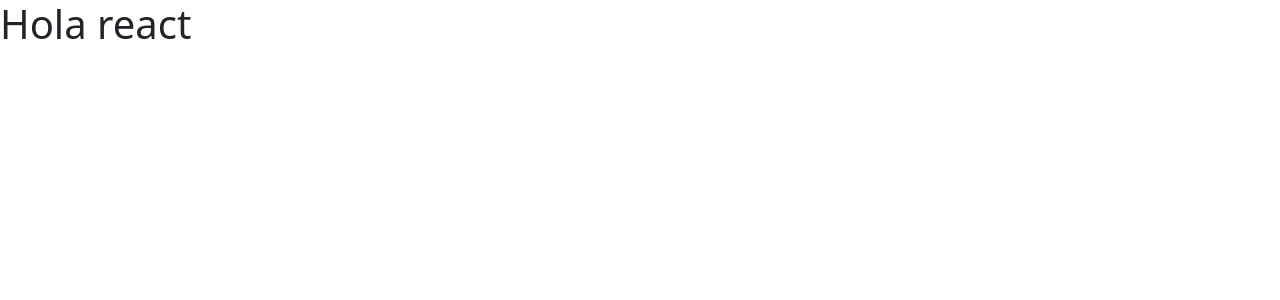
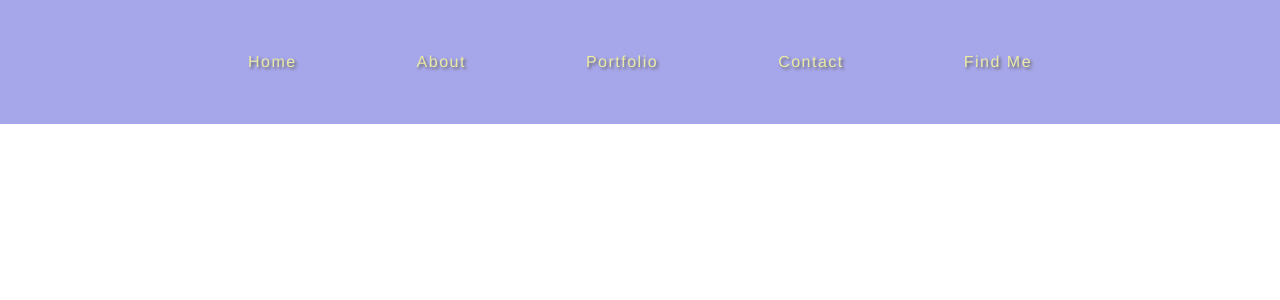
Before and after one commit to rafalobop/React_Portfolio, a React (Create React App) app: page / in a window 1280 px wide. Shown: the top 300 px of the page. Built offline with nearby package versions, Linux system fonts and the light colour scheme.

Commit message:
agregando componente navbar

```diff
--- a/package.json
+++ b/package.json
@@ -3,12 +3,17 @@
   "version": "0.1.0",
   "private": true,
   "dependencies": {
+    "@fortawesome/fontawesome-free": "^5.15.3",
+    "@fortawesome/fontawesome-svg-core": "^1.2.35",
+    "@fortawesome/free-solid-svg-icons": "^5.15.3",
+    "@fortawesome/react-fontawesome": "^0.1.14",
     "@testing-library/jest-dom": "^5.12.0",
     "@testing-library/react": "^11.2.7",
     "@testing-library/user-event": "^12.8.3",
     "bootstrap": "^5.0.1",
     "react": "^17.0.2",
     "react-dom": "^17.0.2",
+    "react-router-dom": "^5.2.0",
     "react-scripts": "4.0.3",
     "web-vitals": "^1.1.2"
   },
--- a/public/index.html
+++ b/public/index.html
@@ -9,35 +9,26 @@
       name="description"
       content="Web site created using create-react-app"
     />
-    <link rel="apple-touch-icon" href="%PUBLIC_URL%/logo192.png" />
-    <!--
-      manifest.json provides metadata used when your web app is installed on a
-      user's mobile device or desktop. See https://developers.google.com/web/fundamentals/web-app-manifest/
-    -->
-    <link rel="manifest" href="%PUBLIC_URL%/manifest.json" />
-    <!--
-      Notice the use of %PUBLIC_URL% in the tags above.
-      It will be replaced with the URL of the `public` folder during the build.
-      Only files inside the `public` folder can be referenced from the HTML.
 
-      Unlike "/favicon.ico" or "favicon.ico", "%PUBLIC_URL%/favicon.ico" will
-      work correctly both with client-side routing and a non-root public URL.
-      Learn how to configure a non-root public URL by running `npm run build`.
-    -->
-    <title>React App</title>
+    <title>Lobo Plaza Rafael - Portfolio React</title>
   </head>
   <body>
-    <noscript>You need to enable JavaScript to run this app.</noscript>
     <div id="root"></div>
-    <!--
-      This HTML file is a template.
-      If you open it directly in the browser, you will see an empty page.
 
-      You can add webfonts, meta tags, or analytics to this file.
-      The build step will place the bundled scripts into the <body> tag.
-
-      To begin the development, run `npm start` or `yarn start`.
-      To create a production bundle, use `npm run build` or `yarn build`.
-    -->
+    <script
+      src="https://code.jquery.com/jquery-3.5.1.slim.min.js"
+      integrity="sha384-DfXdz2htPH0lsSSs5nCTpuj/zy4C+OGpamoFVy38MVBnE+IbbVYUew+OrCXaRkfj"
+      crossorigin="anonymous"
+    ></script>
+    <script
+      src="https://cdn.jsdelivr.net/npm/popper.js@1.16.1/dist/umd/popper.min.js"
+      integrity="sha384-9/reFTGAW83EW2RDu2S0VKaIzap3H66lZH81PoYlFhbGU+6BZp6G7niu735Sk7lN"
+      crossorigin="anonymous"
+    ></script>
+    <script
+      src="https://cdn.jsdelivr.net/npm/bootstrap@4.6.0/dist/js/bootstrap.min.js"
+      integrity="sha384-+YQ4JLhjyBLPDQt//I+STsc9iw4uQqACwlvpslubQzn4u2UU2UFM80nGisd026JF"
+      crossorigin="anonymous"
+    ></script>
   </body>
 </html>
--- a/src/App.jsx
+++ b/src/App.jsx
@@ -1,10 +1,19 @@
 import React from 'react';
 import 'bootstrap/dist/css/bootstrap.min.css';
+import Navbar from './components/Navbar';
+import { BrowserRouter as Router, Route, Switch } from 'react-router-dom';
+import Home from './components/Home';
 
 const App = () => {
   return (
     <div>
-      <h1>Hola react</h1>
+      <Router>
+        <Navbar>
+          <Switch>
+            <Route exact path="/" component={Home} />
+          </Switch>
+        </Navbar>
+      </Router>
     </div>
   );
 };
--- /dev/null
+++ b/src/components/Home.jsx
@@ -0,0 +1,11 @@
+import React from 'react';
+
+const Home = () => {
+  return (
+    <div>
+      <h1>Home</h1>
+    </div>
+  );
+};
+
+export default Home;
--- /dev/null
+++ b/src/components/Navbar.jsx
@@ -0,0 +1,58 @@
+import React from 'react';
+import 'bootstrap/dist/css/bootstrap.min.css';
+import '../css/navbar.css';
+import { Link } from 'react-router-dom';
+import { FontAwesomeIcon } from '@fortawesome/fontawesome-free';
+import { faBars } from '@fortawesome/fontawesome-free';
+
+const Navbar = () => {
+  return (
+    <>
+      <nav className="navbar navbar-expand-lg navbar-light nav-layout">
+        <button
+          className="navbar-toggler"
+          type="button"
+          data-toggle="collapse"
+          data-target="#navbarSupportedContent"
+          aria-controls="navbarSupportedContent"
+          aria-expanded="false"
+          aria-label="Toggle navigation"
+        >
+          <span className="navbar-toggler-icon"></span>
+        </button>
+
+        <div className="collapse navbar-collapse" id="navbarSupportedContent">
+          <ul className="navbar-nav mx-auto">
+            <li className="nav-item active">
+              <Link className="nav-link" to="/">
+                Home
+              </Link>
+            </li>
+            <li className="nav-item">
+              <Link className="nav-link" to="/">
+                About
+              </Link>
+            </li>
+            <li className="nav-item">
+              <Link className="nav-link" to="/">
+                Portfolio
+              </Link>
+            </li>
+            <li className="nav-item">
+              <Link className="nav-link" to="/">
+                Contact
+              </Link>
+            </li>
+            <li className="nav-item">
+              <Link className="nav-link link-i" to="/">
+                Find Me
+              </Link>
+            </li>
+          </ul>
+        </div>
+      </nav>
+    </>
+  );
+};
+
+export default Navbar;
--- /dev/null
+++ b/src/css/navbar.css
@@ -0,0 +1,52 @@
+/*****************NAVBAR****************/
+
+/* ROOT */
+@media screen and (min-width: 310px) {
+  * {
+    padding: 0;
+    margin: 0;
+    box-sizing: border-box;
+  }
+
+  .nav-layout {
+    background: #a6a6ea;
+    padding: 20px;
+  }
+  .navbar-nav {
+    text-align: center;
+  }
+  .nav-item {
+    margin: 0px 30px;
+    padding: 12px;
+  }
+  .navbar-light .navbar-nav .nav-link {
+    color: #eaeaa6;
+    font-family: Helvetica, Arial, sans-serif;
+    font-size: 16px;
+    padding: 18px;
+    letter-spacing: 1.5px;
+    font-weight: 500;
+    border-radius: 10px;
+    text-shadow: 2px 2px 3px #666;
+  }
+  .navbar-light .navbar-nav .nav-link:hover {
+    text-shadow: 2px 2px 3px #aaa;
+    color: #e9e9fa;
+    border-bottom: 2px solid #e9e9fa;
+    border-radius: 30px;
+    transition: 0.3s;
+    background: #7d7de0;
+    box-shadow: inset 7px 6px 5px #5454d6;
+  }
+  .navbar-nav li .nav-link .active,
+  .navbar-nav li .nav-link:focus,
+  .navbar-nav li .nav-link::after {
+    text-shadow: 2px 2px 3px #aaa;
+    color: #e9e9fa;
+    border-bottom: 2px solid #e9e9fa;
+    border-radius: 30px;
+    transition: 0.3s;
+    background: #7d7de0;
+    box-shadow: inset 7px 6px 5px #5454d6;
+  }
+}
```
Also changed, not shown: 1 other file (tests, documents, lock files or other folders).
